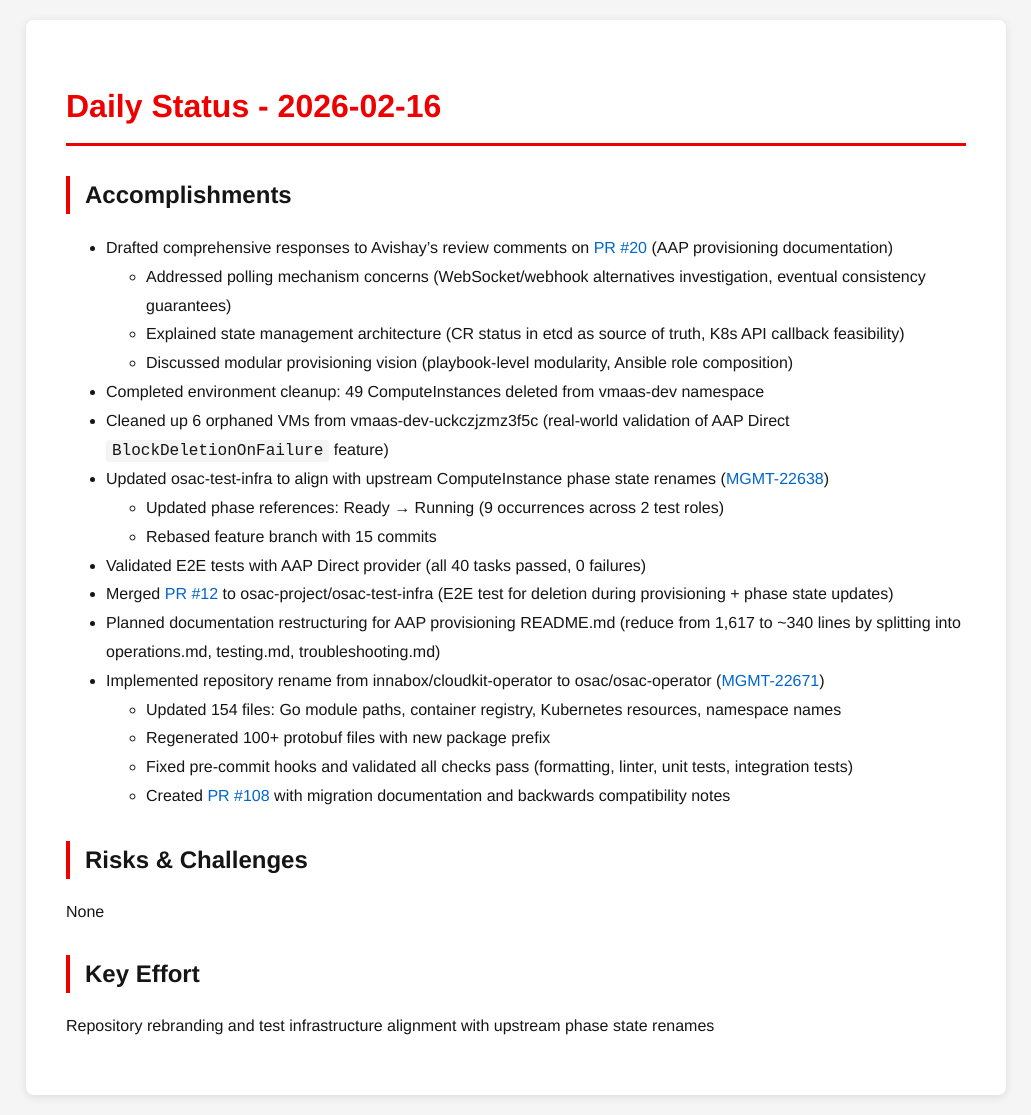
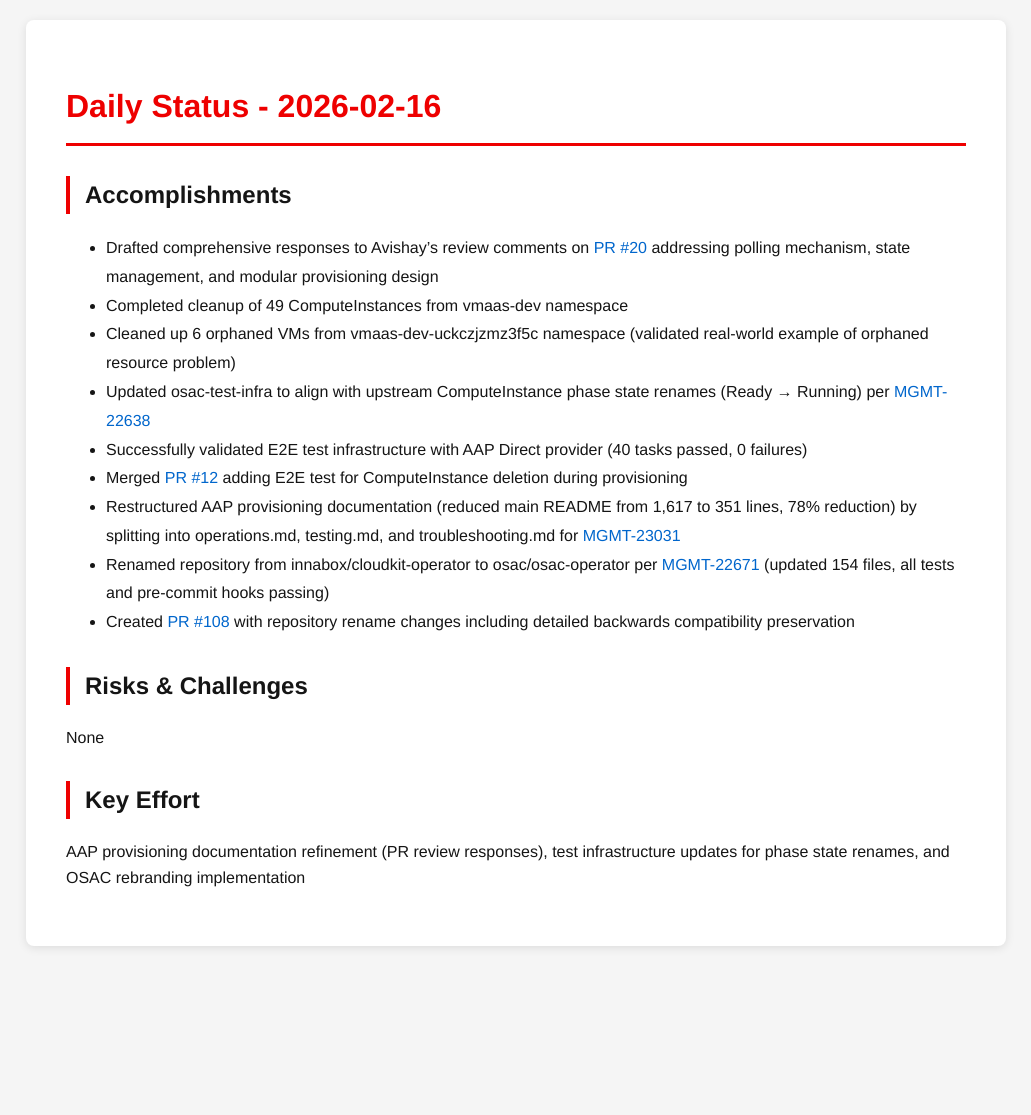
Before and after one commit to tzvatot/daily-status, a Jekyll site: the page built from 2026-02-16.md, in a window 1280 px wide. Shown: the whole page, without its empty margins (124-1155 px from the left). Built offline with Jekyll 4.4.1, drawn with Linux system fonts in a browser that asks for light colours; after the commit the page ends 966 px from its top, so only the background shows below that.

Commit message:
Daily status update - 2026-02-16

```diff
--- a/2026-02-16.md
+++ b/2026-02-16.md
@@ -8,23 +8,15 @@
 
 ## Accomplishments
 
-- Drafted comprehensive responses to Avishay's review comments on [PR #20](https://github.com/osac-project/docs/pull/20) (AAP provisioning documentation)
-  - Addressed polling mechanism concerns (WebSocket/webhook alternatives investigation, eventual consistency guarantees)
-  - Explained state management architecture (CR status in etcd as source of truth, K8s API callback feasibility)
-  - Discussed modular provisioning vision (playbook-level modularity, Ansible role composition)
-- Completed environment cleanup: 49 ComputeInstances deleted from vmaas-dev namespace
-- Cleaned up 6 orphaned VMs from vmaas-dev-uckczjzmz3f5c (real-world validation of AAP Direct `BlockDeletionOnFailure` feature)
-- Updated osac-test-infra to align with upstream ComputeInstance phase state renames ([MGMT-22638](https://issues.redhat.com/browse/MGMT-22638))
-  - Updated phase references: Ready → Running (9 occurrences across 2 test roles)
-  - Rebased feature branch with 15 commits
-- Validated E2E tests with AAP Direct provider (all 40 tasks passed, 0 failures)
-- Merged [PR #12](https://github.com/osac-project/osac-test-infra/pull/12) to osac-project/osac-test-infra (E2E test for deletion during provisioning + phase state updates)
-- Planned documentation restructuring for AAP provisioning README.md (reduce from 1,617 to ~340 lines by splitting into operations.md, testing.md, troubleshooting.md)
-- Implemented repository rename from innabox/cloudkit-operator to osac/osac-operator ([MGMT-22671](https://issues.redhat.com/browse/MGMT-22671))
-  - Updated 154 files: Go module paths, container registry, Kubernetes resources, namespace names
-  - Regenerated 100+ protobuf files with new package prefix
-  - Fixed pre-commit hooks and validated all checks pass (formatting, linter, unit tests, integration tests)
-  - Created [PR #108](https://github.com/osac-project/osac-operator/pull/108) with migration documentation and backwards compatibility notes
+- Drafted comprehensive responses to Avishay's review comments on [PR #20](https://github.com/osac-project/docs/pull/20) addressing polling mechanism, state management, and modular provisioning design
+- Completed cleanup of 49 ComputeInstances from vmaas-dev namespace
+- Cleaned up 6 orphaned VMs from vmaas-dev-uckczjzmz3f5c namespace (validated real-world example of orphaned resource problem)
+- Updated osac-test-infra to align with upstream ComputeInstance phase state renames (Ready → Running) per [MGMT-22638](https://issues.redhat.com/browse/MGMT-22638)
+- Successfully validated E2E test infrastructure with AAP Direct provider (40 tasks passed, 0 failures)
+- Merged [PR #12](https://github.com/osac-project/osac-test-infra/pull/12) adding E2E test for ComputeInstance deletion during provisioning
+- Restructured AAP provisioning documentation (reduced main README from 1,617 to 351 lines, 78% reduction) by splitting into operations.md, testing.md, and troubleshooting.md for [MGMT-23031](https://issues.redhat.com/browse/MGMT-23031)
+- Renamed repository from innabox/cloudkit-operator to osac/osac-operator per [MGMT-22671](https://issues.redhat.com/browse/MGMT-22671) (updated 154 files, all tests and pre-commit hooks passing)
+- Created [PR #108](https://github.com/osac-project/osac-operator/pull/108) with repository rename changes including detailed backwards compatibility preservation
 
 ## Risks & Challenges
 
@@ -32,4 +24,4 @@
 
 ## Key Effort
 
-Repository rebranding and test infrastructure alignment with upstream phase state renames
+AAP provisioning documentation refinement (PR review responses), test infrastructure updates for phase state renames, and OSAC rebranding implementation
```
